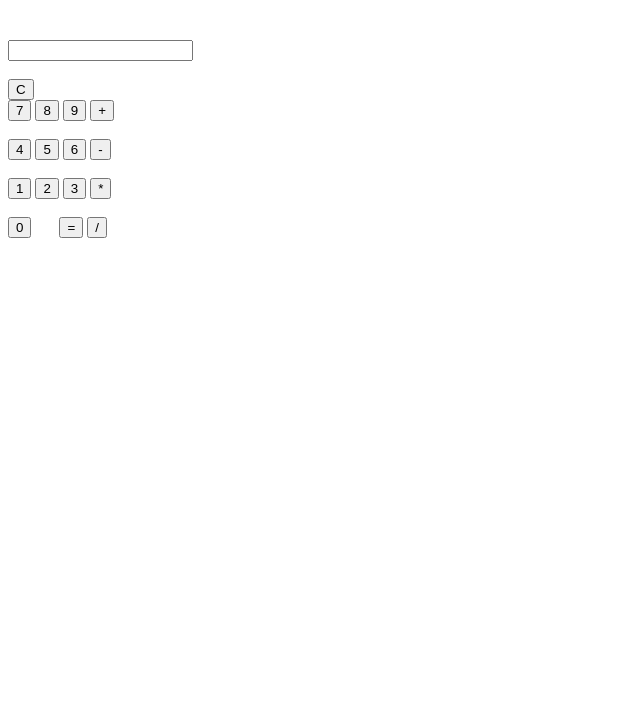
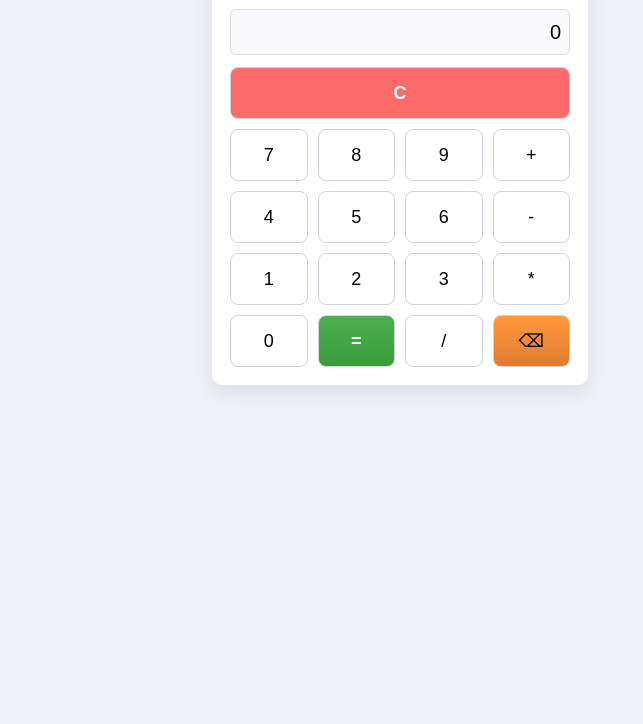
Before and after one commit to Lenildo-Damasceno/Desktop, an Electron app: page atividade2/calculadora/index.html in a window 800 px wide. Shown: the part 76-800 px from the top of the page, without its empty margins (0-643 px from the left). Drawn offline with Linux system fonts and the light colour scheme.

Commit message:
✨ Atualização

```diff
--- /dev/null
+++ b/atividade2/Jogo de Adivinhacao/package.json
@@ -0,0 +1,6 @@
+{
+
+  "dependencies": {
+    "electronmon": "^2.0.4"
+  }
+}
--- a/atividade2/calculadora/index.html
+++ b/atividade2/calculadora/index.html
@@ -1,24 +1,43 @@
 <!DOCTYPE html>
 <html lang="pt-BR">
 <head>
-    <meta charset="UTF-8">
-    <meta name="viewport" content="width=device-width, initial-scale=1.0">
-    <title>Calculadora Tradicional</title>
-
+  <meta charset="UTF-8" />
+  <meta name="viewport" content="width=device-width, initial-scale=1.0"/>
+  <title>Calculadora Tradicional</title>
+  <link rel="stylesheet" href="style.css">
 </head>
 <body>
-    <h1>Calculadora</h1>
-<br><br>
-     <input type="text" id="visor" readonly><br><br>
+  <div class="fundo">
+    <div class="Calculadora">
+      <h1>Calculadora</h1>
+
+      <input type="text" id="visor" value="0" readonly />
+
+      <div class="pad">
+        <button id="limpar">C</button>
+        <button class="num">7</button>
+        <button class="num">8</button>
+        <button class="num">9</button>
+        <button class="op">+</button>
+
+        <button class="num">4</button>
+        <button class="num">5</button>
+        <button class="num">6</button>
+        <button class="op">-</button>
+
+        <button class="num">1</button>
+        <button class="num">2</button>
+        <button class="num">3</button>
+        <button class="op">*</button>
+
+        <button class="num">0</button>
+        <button id="igual">=</button>
+        <button class="op">/</button>
+        <button id="back">&#9003;</button>
+      </div>
 
 
-    <button id="limpar" class="">C</button> <br>
-    <button class="num"> 7 </button> <button class="num"> 8 </button> <button class="num"> 9 </button> <button class="op"> + </button> <br><br>
-    <button class="num"> 4 </button> <button class="num"> 5 </button> <button class="num"> 6 </button> <button class="op"> - </button><br><br>
-    <button class="num"> 1 </button> <button class="num"> 2 </button> <button class="num"> 3 </button> <button class="op"> * </button><br><br>
-    <button class="num"> 0 </button> &nbsp;&emsp; <button id="igual"> = </button> <button class="op"> / </button><br><br>
-
-    <script>
+      <script>
         const limparBtn = document.getElementById('limpar')
         const back = document.getElementById('back')
         const visor = document.getElementById('visor')
@@ -66,9 +85,11 @@
                 }
             })
         })
-    </script>
+      </script>
 
-        <script src="renderer.js"></script>
 
+      <script src="renderer.js"></script>
+    </div>
+  </div>
 </body>
 </html>
--- a/atividade2/calculadora/main.js
+++ b/atividade2/calculadora/main.js
@@ -13,7 +13,7 @@ function criarJanela() { // Função para criar a janela principal
     width: 800,
     height: 600,
     resizable: false, //tamanho fixo
-    fullscreen: true,  //tela cheia ativada
+    fullscreen: false,  //tela cheia ativada
     icon: 'iconemoeda.png', // Caminho para o ícone da aplicação
       webPreferences: {
       contextIsolation: false, // Desativa a isolamento de contexto
--- /dev/null
+++ b/atividade2/calculadora/style.css
@@ -0,0 +1,86 @@
+
+body {
+  background:#eef2f7;
+  font-family: Arial, Helvetica, sans-serif;
+  margin:0;
+  padding:0;
+}
+
+.fundo {
+  display:flex;
+  justify-content:center;
+  align-items:flex-start;
+  min-height:100vh;
+  padding:32px 12px;
+  box-sizing:border-box;
+}
+
+.Calculadora {
+  width:340px;
+  background:#ffffff;
+  padding:18px;
+  border-radius:10px;
+  box-shadow:0 8px 20px rgba(0,0,0,0.08);
+  text-align:center;
+}
+
+.Calculadora h1 {
+  margin:0 0 12px 0;
+  font-size:20px;
+}
+
+#visor {
+  width:100%;
+  height:46px;
+  font-size:20px;
+  padding:8px;
+  box-sizing:border-box;
+  text-align:right;
+  margin-bottom:12px;
+  border:1px solid #ddd;
+  border-radius:6px;
+  background:#f9f9fb;
+}
+
+
+.pad {
+  display:grid;
+  grid-template-columns: repeat(4, 1fr);
+  gap:10px;
+}
+
+
+button {
+  padding:12px 8px;
+  font-size:18px;
+  border-radius:8px;
+  border:1px solid #d0d6dd;
+  background:#fff;
+  cursor:pointer;
+  user-select:none;
+}
+
+
+#limpar {
+  grid-column: 1 / -1;
+  background:#ff6b6b;
+  color:#fff;
+  font-weight:700;
+}
+
+
+#igual {
+  background: linear-gradient(180deg,#4caf50,#3a9d3a);
+  color:#fff;
+  font-weight:700;
+}
+
+
+#back {
+  background: linear-gradient(180deg,#ff9a3c,#e07b2f);
+}
+
+/*
+ garantir que botões preencham o espaço
+*/
+.pad button { width:100%; height:52px; }
```
Also changed, not shown: atividade2/Jogo de Adivinhacao/index.html (added, +68 -0 lines).
